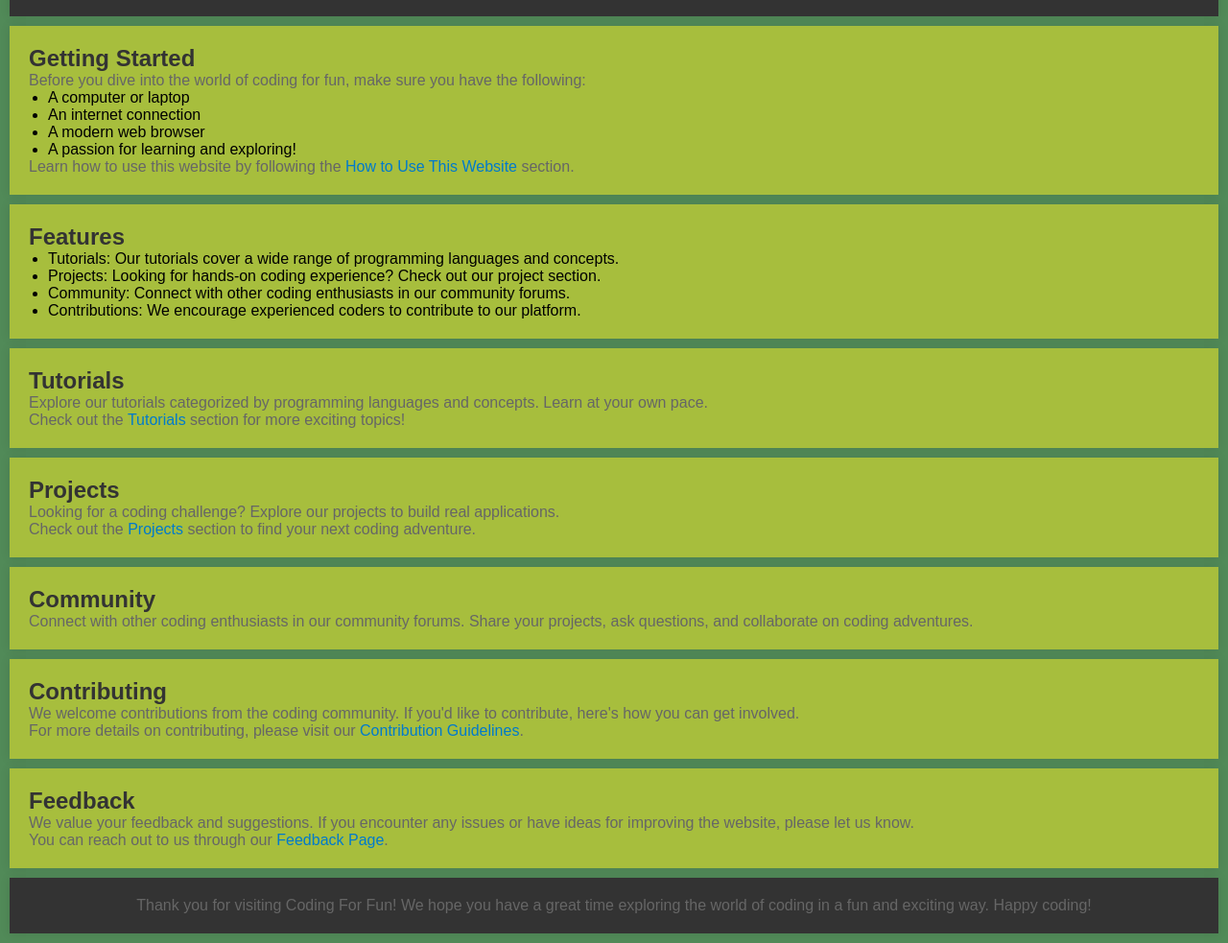
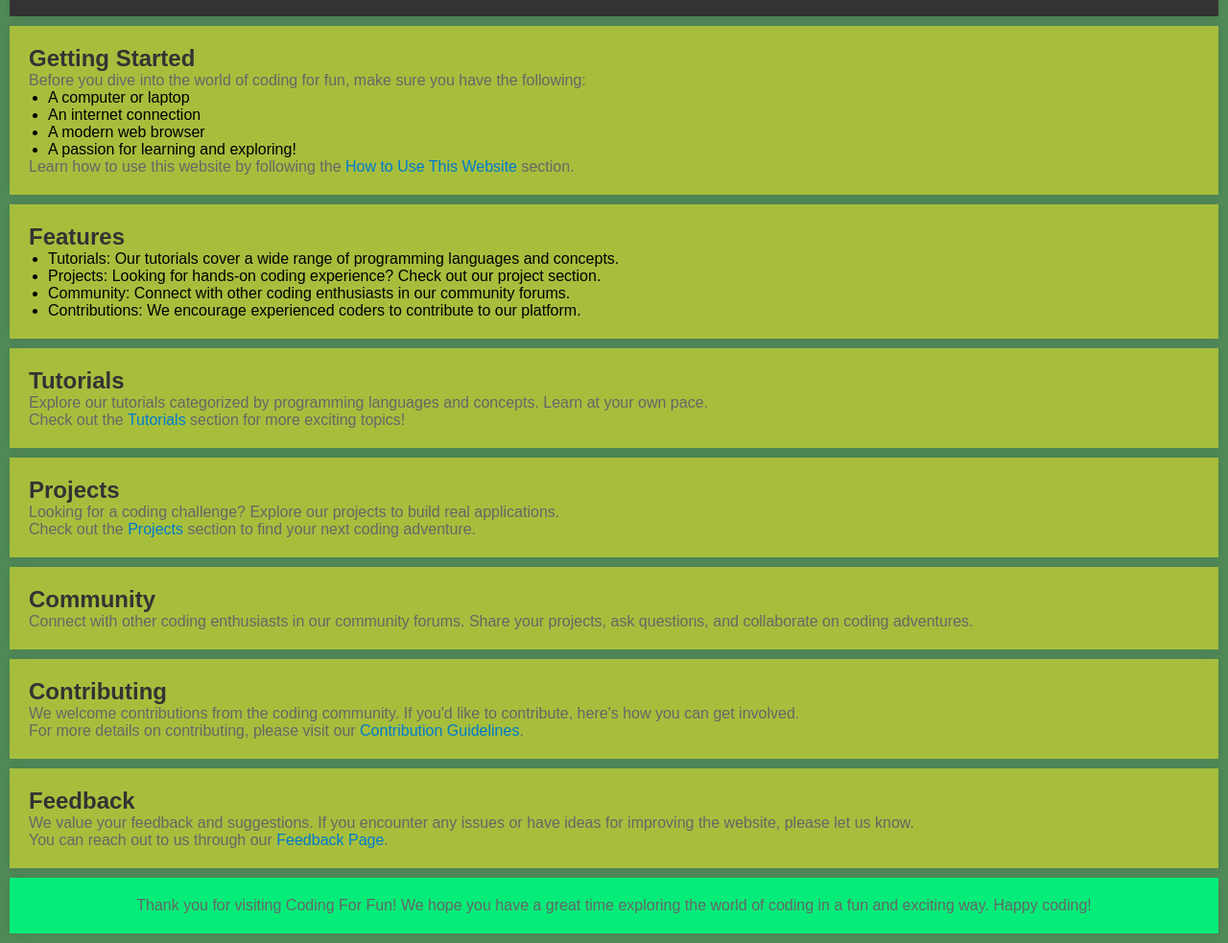
Before and after one commit to LAJOLADEL/FUN-CODING, a plain HTML site: page index.html in a window 1280 px wide. Shown: the part 88-1071 px from the top of the page at 96% size. Drawn offline with Linux system fonts and the light colour scheme.

Commit message:
colour changes

```diff
--- a/styles.css
+++ b/styles.css
@@ -70,8 +70,8 @@ a:hover {
 
 /* Footer Styles */
 #footer {
-    background-color: #333;
-    color: #fff;
+    background-color: #06ec79;
+    color: #0e9adb;
     text-align: center;
     padding: 20px;
 }
```
